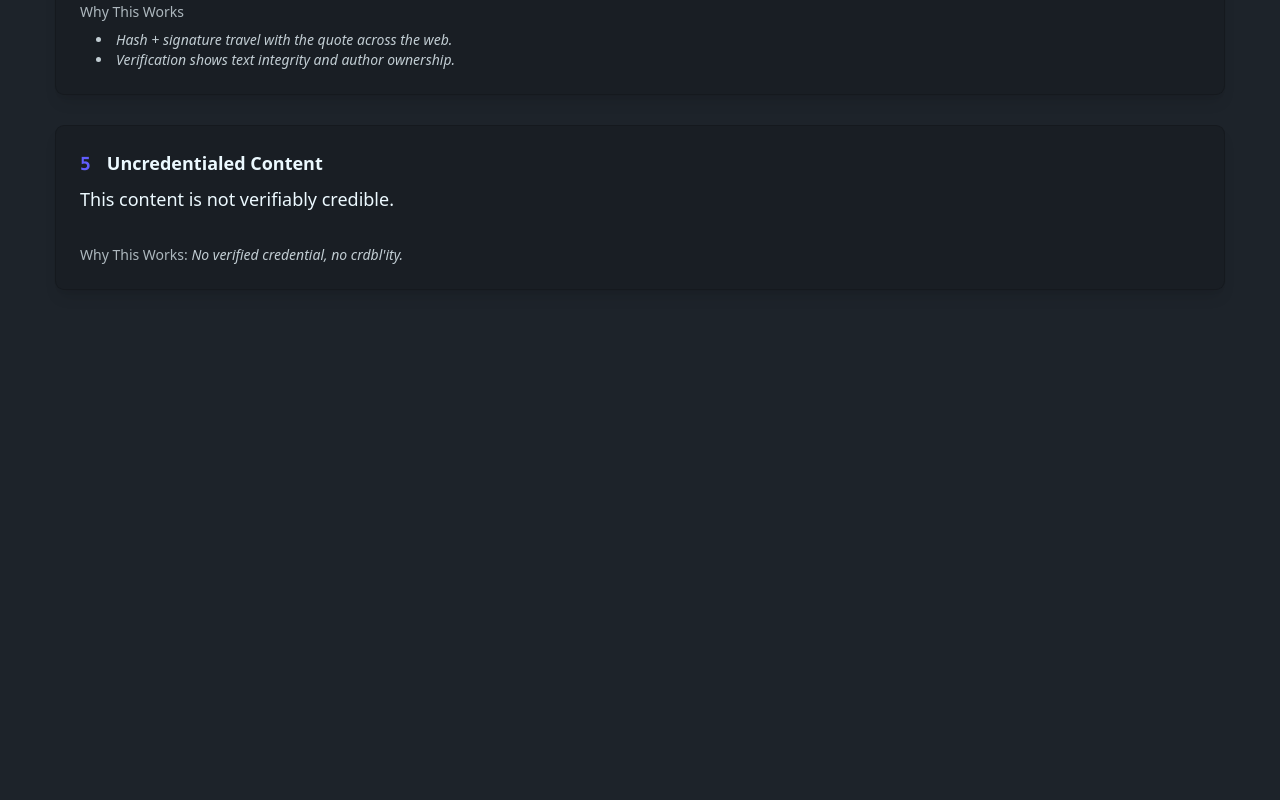
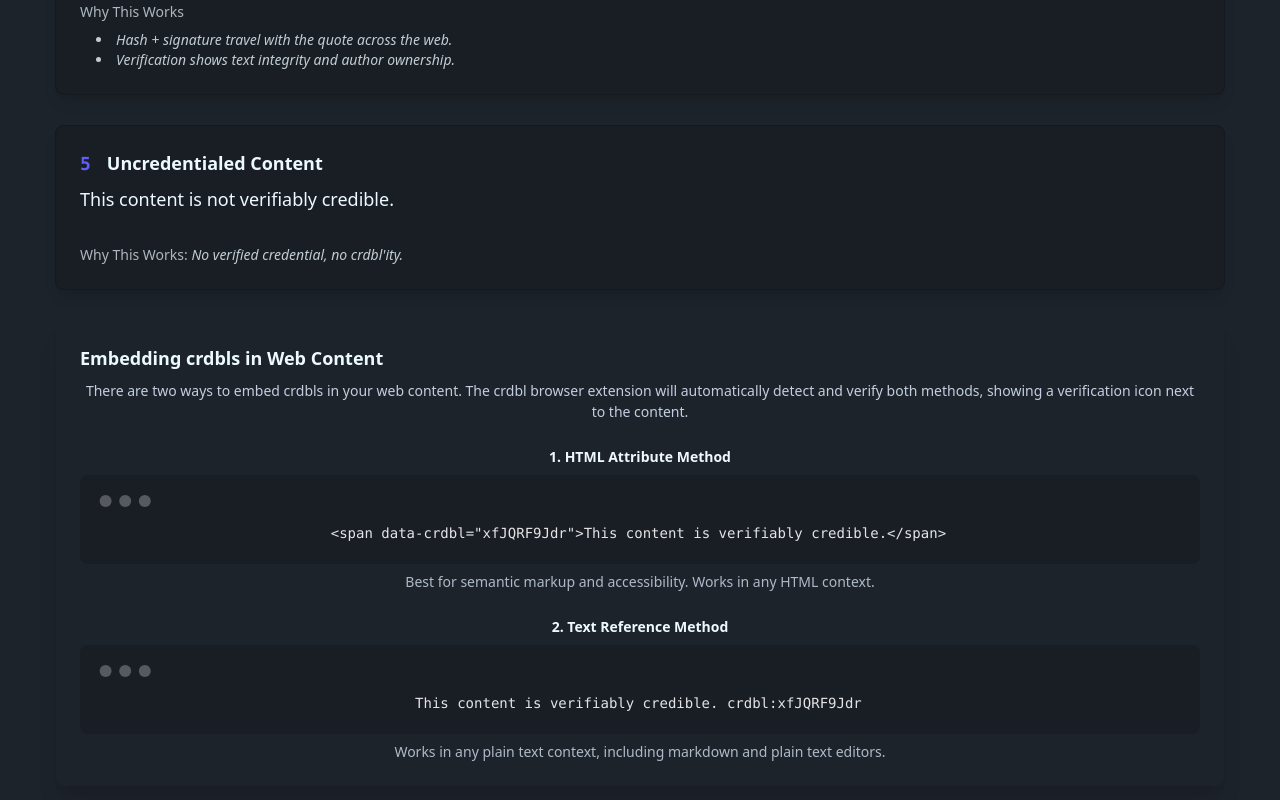
Before and after one commit to crdbl/crdbl, a React (Vite) app in the folder apps/web/: page /demo/basic in a window 1280 px wide. Shown: the part 1167-1967 px from the top of the page. Before the commit the page ends 1544 px from the top, so only its background shows below. Built offline with nearby package versions, Linux system fonts and the light colour scheme.

Commit message:
feat(web): add crdbl embedding instructions and examples

```diff
--- a/apps/web/src/pages/DemoBasic.tsx
+++ b/apps/web/src/pages/DemoBasic.tsx
@@ -60,7 +60,7 @@ const data = {
     context: [],
     whyWorks: [
       'Credential links excerpt to full article and source documents.',
-      'Signature from the newsroom’s key ensures chain-of-custody integrity.',
+      'Signature from the newsroom's key ensures chain-of-custody integrity.',
     ],
   },
 */
@@ -126,6 +126,44 @@ export function DemoBasic() {
         label={getLabel(crdbls.T5)}
         getRefData={getRefData}
       />
+
+      <div className="card bg-base-100 shadow-xl">
+        <div className="card-body">
+          <h2 className="card-title">Embedding crdbls in Web Content</h2>
+          <p className="text-base-content/80 mb-4">
+            There are two ways to embed crdbls in your web content. The crdbl
+            browser extension will automatically detect and verify both methods,
+            showing a verification icon next to the content.
+          </p>
+
+          <div className="space-y-6">
+            <div>
+              <h3 className="font-semibold mb-2">1. HTML Attribute Method</h3>
+              <div className="mockup-code bg-base-200">
+                <pre>
+                  &lt;span data-crdbl="xfJQRF9Jdr"&gt;This content is verifiably
+                  credible.&lt;/span&gt;
+                </pre>
+              </div>
+              <p className="text-sm text-base-content/70 mt-2">
+                Best for semantic markup and accessibility. Works in any HTML
+                context.
+              </p>
+            </div>
+
+            <div>
+              <h3 className="font-semibold mb-2">2. Text Reference Method</h3>
+              <div className="mockup-code bg-base-200">
+                <pre>This content is verifiably credible. crdbl:xfJQRF9Jdr</pre>
+              </div>
+              <p className="text-sm text-base-content/70 mt-2">
+                Works in any plain text context, including markdown and plain
+                text editors.
+              </p>
+            </div>
+          </div>
+        </div>
+      </div>
     </DemoLevel>
   );
 }
```
